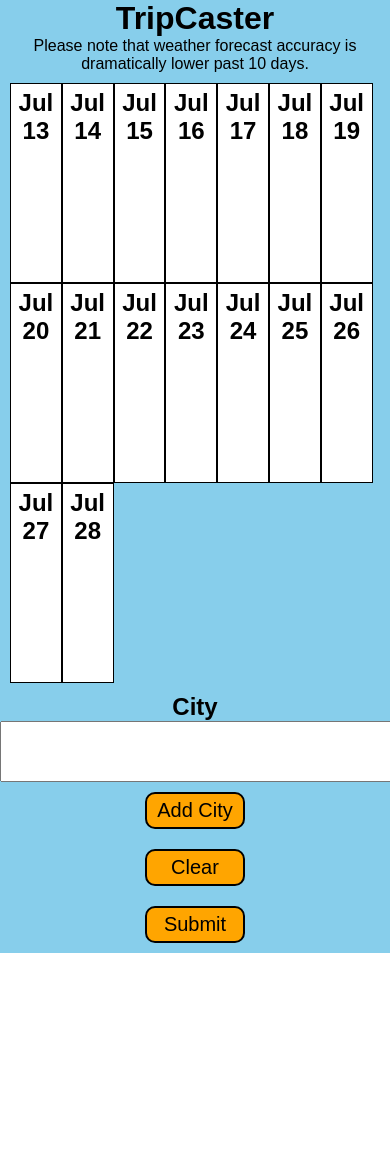
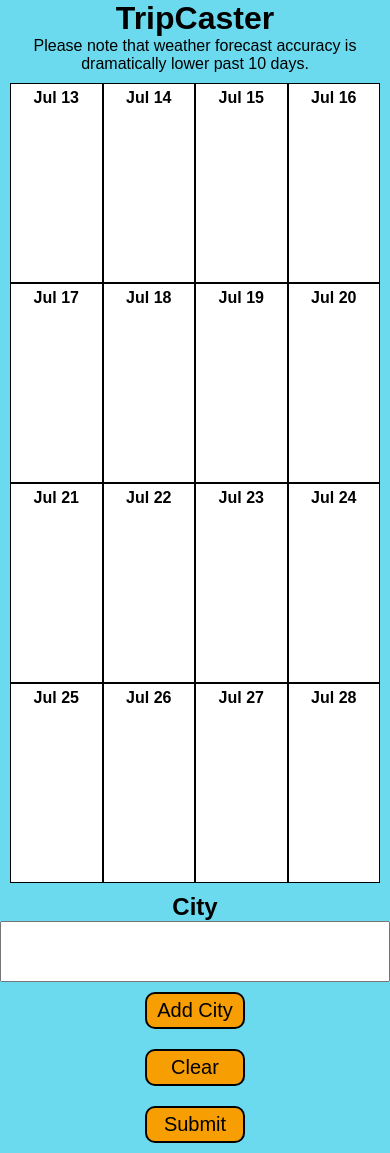
Before and after one commit to lucasdpau/tripcaster, a Django app: template mainapp/templates/index.html in a window 390 px wide; the page is wider, and only the part inside the window is pictured. Before the commit the page ends 953 px from the top of that part, so only its background shows below. Run offline with Django 3.2, Linux system fonts and the light colour scheme; the template is opened without the code that fills it, so the values that code supplies are empty.

Commit message:
add breakpoint for better responsive, adjust color scheme, stop autofocus from scrolling down, shrank city input width

```diff
--- a/mainapp/static/app1/index.js
+++ b/mainapp/static/app1/index.js
@@ -42,7 +42,7 @@
             newSelectedSlots.push(index);
         }
         this.setState({selectedSlots: newSelectedSlots});
-        cityEntryRef.focus();
+        cityEntryRef.focus({preventScroll: true});
         console.log('you clicked on card #' + index);
         console.log(this.state.selectedSlots);
     }
--- a/mainapp/static/app1/styles.css
+++ b/mainapp/static/app1/styles.css
@@ -6,7 +6,7 @@
 }
 
 body {
-	background-color: skyblue;
+	background-color: #6cdaee;
 	overflow-wrap: anywhere;
 }
 
@@ -27,6 +27,7 @@
 .form_input {
 	padding: 10px;
 	font-size: 2em;
+	max-width: 100%;
 }
 
 .form_button {
@@ -35,7 +36,7 @@
 	border: 2px solid black;
 	border-radius: 10px;
 	width: 100px;
-	background-color: orange;
+	background-color: #f79e02;
 	font-size: 1.25em;
 
 }
@@ -57,6 +58,15 @@
 	min-height: 200px;
 }
 
+@media only screen and (max-width: 425px) {
+	.city_weather_card {
+		flex-basis: 25%;
+	}
+	.city_weather_card h2{
+		font-size: 1em;
+	}
+}
+
 .card_city_name_wrapper {
 	display: flex;
 	justify-content: center;
@@ -65,7 +75,7 @@
 }
 
 .selected_card {
-	background-color: orange;
+	background-color: #f79e02;
 	color: white;
 }
 
```
